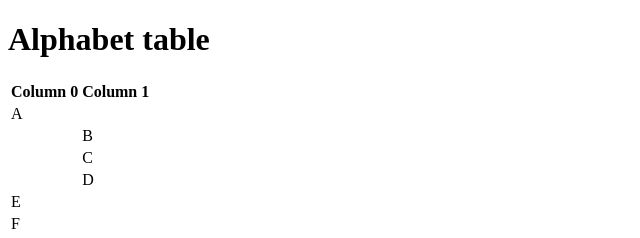
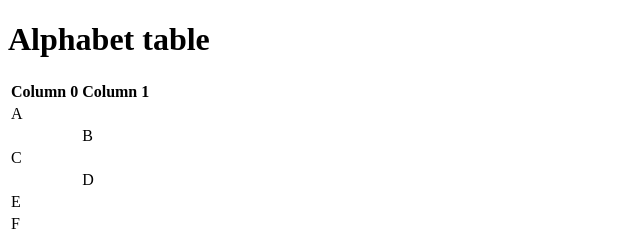
Before and after one commit to comp426-2022-spring/a00-turner-white, a website: page index.html in a window 1280 px wide. Shown: the top 238 px of the page, 0-640 px from the left. Drawn offline with Linux system fonts and the light colour scheme.

```diff
--- a/index.html
+++ b/index.html
@@ -22,7 +22,7 @@
                         <td></td><td>B</td>
                     </tr>
                     <tr>
-                        <td></td><td>C</td>
+                        <td>C</td><td></td>
                     </tr>
                     <tr>
                         <td></td><td>D</td>
```
